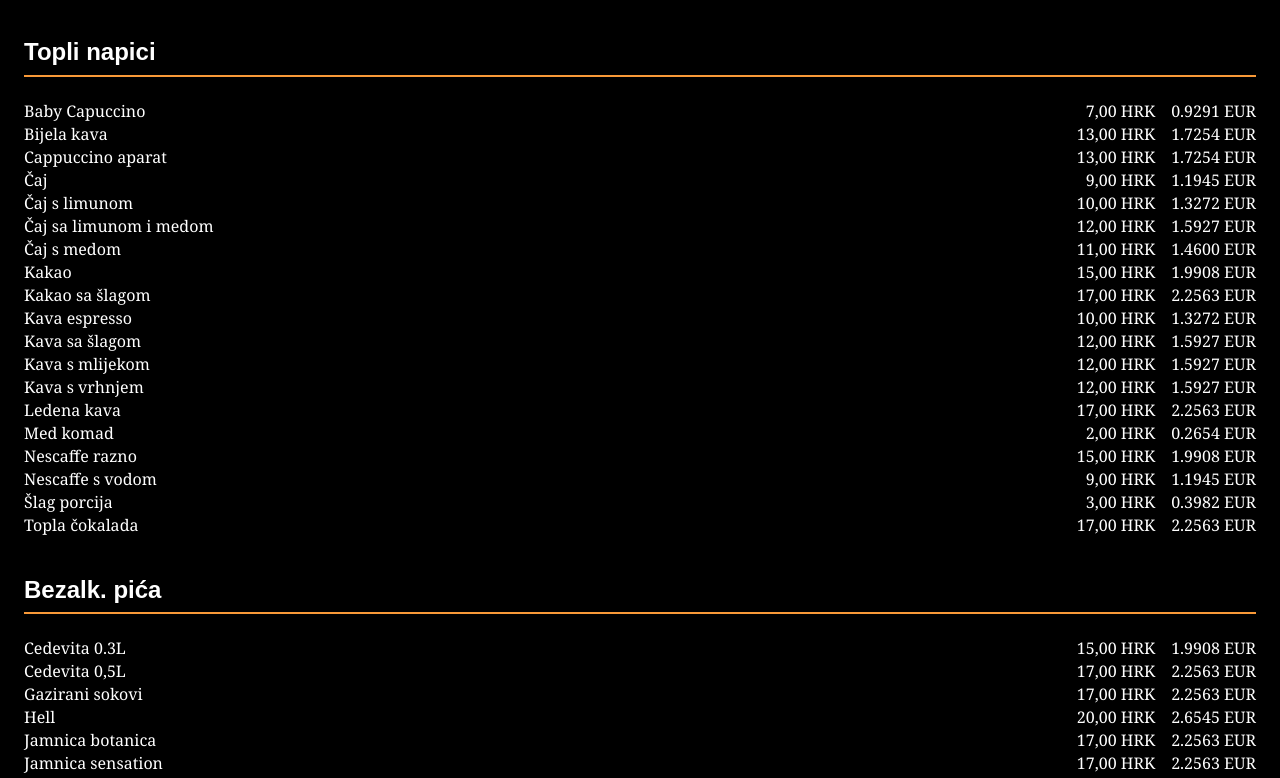
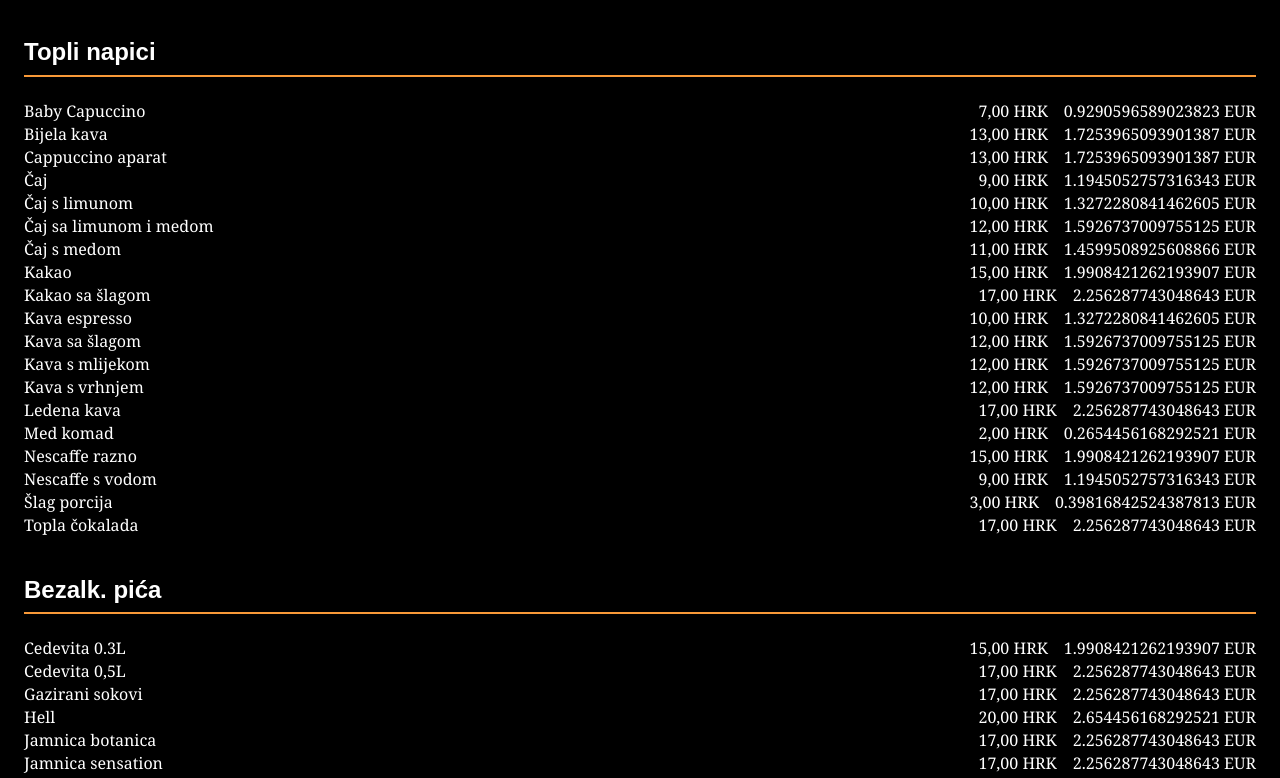
Before and after one commit to dfusic/kaktus, a React (Create React App) app: page / in a window 1280 px wide. Shown: the part 1622-2400 px from the top of the page. Built offline with nearby package versions, Linux system fonts and the light colour scheme; a web font is replaced by a local one.

Commit message:
remove fixed prices

```diff
--- a/src/components/Category/index.js
+++ b/src/components/Category/index.js
@@ -12,7 +12,7 @@ export const Category = ({ category, id }) => (
 const CategoryItem = ({ label, price }) => {
   const EURO_BASE = 7.5345;
   const priceInteger = Number(price.replace(",", "."));
-  const euroPrice = (priceInteger / EURO_BASE).toFixed(4);
+  const euroPrice = priceInteger / EURO_BASE;
   console.log(euroPrice);
 
   return (
```
